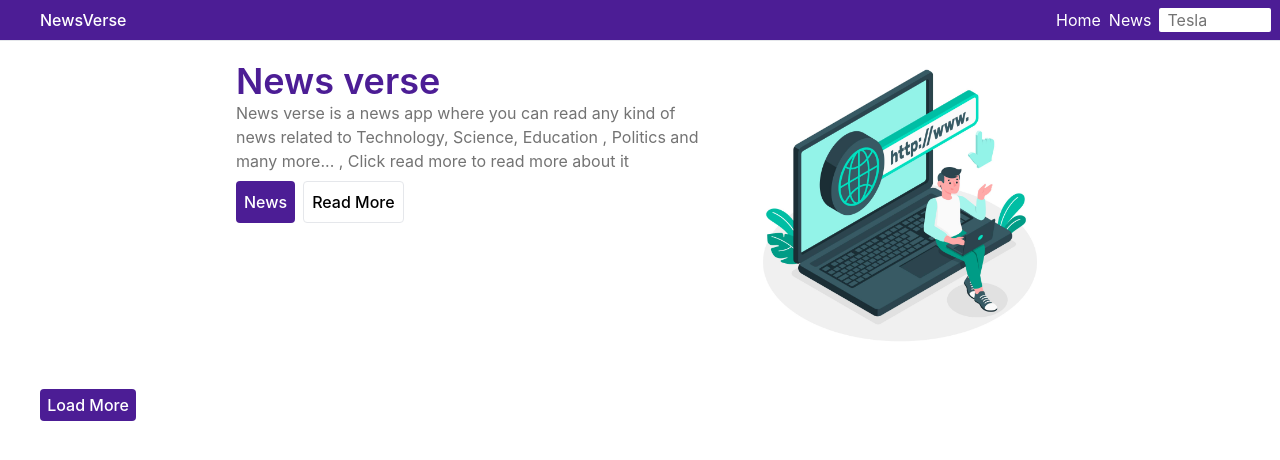
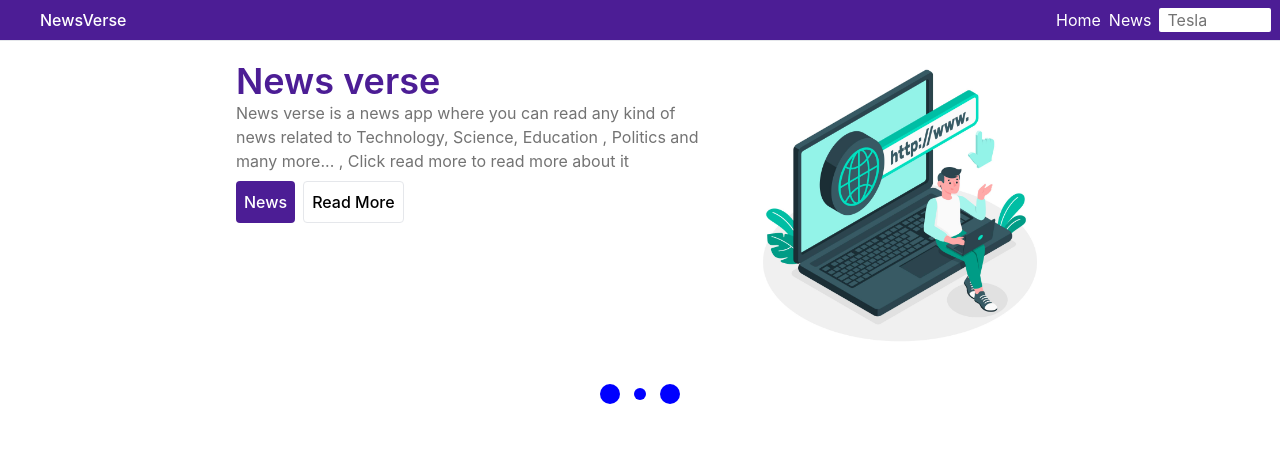
Before and after one commit to okay-himanshu/news-verse, a React (Create React App) app: page / in a window 1280 px wide. Shown: the top 460 px of the page. Built offline with nearby package versions, Linux system fonts and the light colour scheme; no server answers.

Commit message:
Loader functionality completed ✅

```diff
--- a/package.json
+++ b/package.json
@@ -10,6 +10,7 @@
     "react": "^18.2.0",
     "react-dom": "^18.2.0",
     "react-icons": "^4.4.0",
+    "react-loader-spinner": "^5.3.4",
     "react-router-dom": "^6.4.1",
     "react-scripts": "5.0.1",
     "web-vitals": "^2.1.4"
--- a/src/components/NewsCard.js
+++ b/src/components/NewsCard.js
@@ -1,19 +1,20 @@
-import React, { useEffect, useState } from "react";
+import React from "react";
 import { useGlobalContext } from "../context/Context";
 import { useNavigate } from "react-router-dom";
 import Image from "../assets/1.png";
-// import Loader from "./Loader";
+import { ThreeDots } from "react-loader-spinner";
 
 const NewsCard = () => {
-  const { data, state, setState } = useGlobalContext();
+  const { data, state, setState, loader } = useGlobalContext();
   const navigate = useNavigate();
 
   const handleLoadMore = () => {
-    setState(state + 6);
+    setState(state + 3);
   };
 
   return (
     <>
+      {loader ? (
         <div className="p-10 grid grid-cols-1 sm:grid-cols-1 md:grid-cols-3 lg:grid-cols-3 xl:grid-cols-3 gap-5">
           {data.map((news, index) => {
             const {
@@ -27,7 +28,7 @@ const NewsCard = () => {
             } = news;
             return (
               <div className="rounded overflow-hidden shadow-lg" key={index}>
-              <img className="w-full" src={""} alt="image" />
+                <img className="w-full" src={urlToImage} alt="image" />
                 <div className="px-6 py-2">
                   <div className="font-semibold text-xl mb-2 ">
                     {title.slice(0, 40) + "..."}
@@ -59,6 +60,11 @@ const NewsCard = () => {
             Load More
           </button>
         </div>
+      ) : (
+        <div className="w-full flex justify-center">
+          <ThreeDots width="80" height="90" color="blue" />
+        </div>
+      )}
     </>
   );
 };
--- a/src/context/Context.js
+++ b/src/context/Context.js
@@ -5,7 +5,8 @@ const AppContext = createContext();
 const Context = ({ children }) => {
   const [data, setData] = useState([]);
   const [query, setQuery] = useState("Tesla");
-  const [state, setState] = useState(9);
+  const [state, setState] = useState(3);
+  const [loader, setLoader] = useState(false);
 
   const URL = `https://newsapi.org/v2/everything?q=${query}&apiKey=0d080d13836b4daa8ff82f78f2be173d&pageSize=${state}`;
 
@@ -15,7 +16,9 @@ const Context = ({ children }) => {
       const resp = await req.json();
       const result = resp.articles;
       setData(result);
-      // console.log(resp);
+      setLoader(true);
+      console.log(resp);
+      console.log(resp.status == "error");
     } catch (err) {
       console.log(err);
     }
@@ -27,7 +30,9 @@ const Context = ({ children }) => {
 
   return (
     <>
-      <AppContext.Provider value={{ data, query, setQuery, state, setState }}>
+      <AppContext.Provider
+        value={{ data, query, setQuery, state, setState, loader }}
+      >
         {children}
       </AppContext.Provider>
     </>
```
Also changed, not shown: 1 other file (tests, documents, lock files or other folders). Lines whose indentation alone changed are shown as unchanged.
